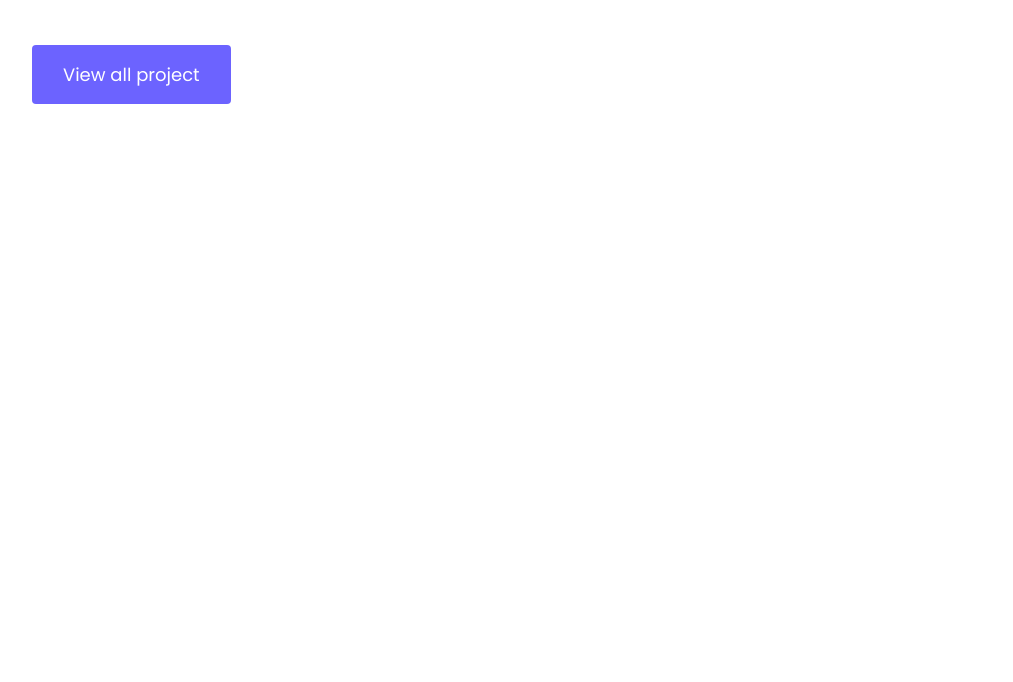
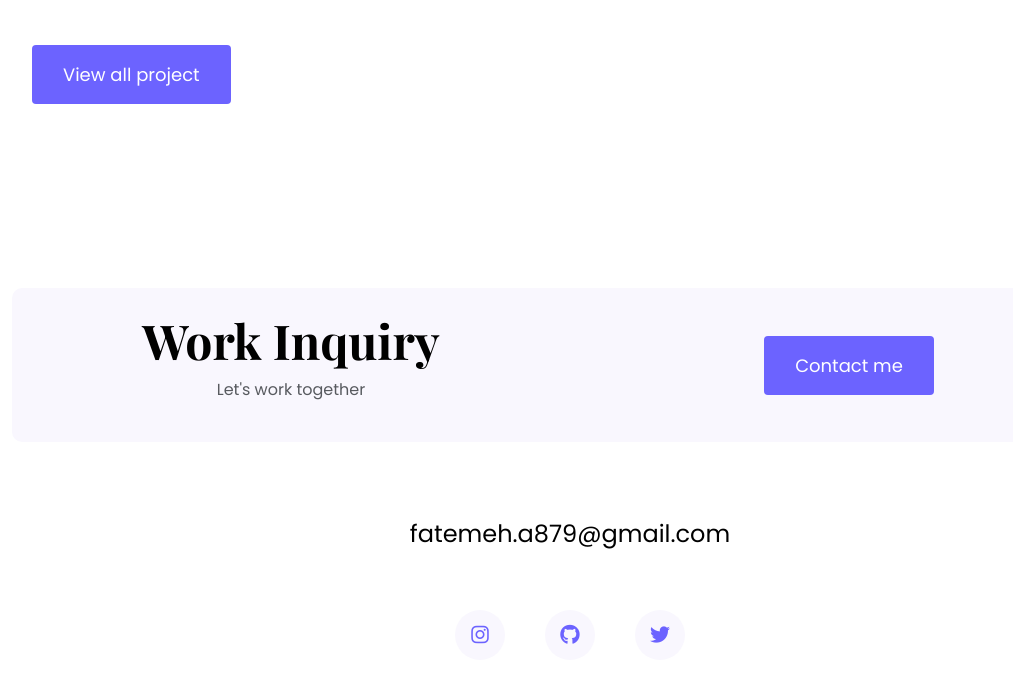
Before and after one commit to fatemeh133/Portfolio-Project, a plain HTML site: page about.html in a window 1280 px wide. Shown: the part 644-1326 px from the top of the page, without its empty margins (70-1083 px from the left). Before the commit the page ends 932 px from the top, so only its background shows below. Drawn offline with nearby package versions, Linux system fonts and the light colour scheme; a web font is replaced by a local one.

Commit message:
add footer to pages

```diff
--- a/Styles/portfolio.css
+++ b/Styles/portfolio.css
@@ -116,6 +116,36 @@ nav a:hover {
 .active a {
   color: var(--btn-color);
 }
+.footer {
+  font-size: 48px;
+}
+.footer-box {
+  background-color: var(--hero-background-color);
+  text-align: center;
+  border-radius: 10px;
+}
+.email-link {
+  text-decoration: none;
+  color: black;
+  font-size: 24px;
+}
+footer a:hover {
+  color: var(--btn-color);
+}
+.icons a {
+  margin: 0 20px;
+  padding: 10px 14px;
+  font-size: 20px;
+  color: var(--btn-color);
+  background-color: var(--hero-background-color);
+  height: 50px;
+  width: 50px;
+}
+.icons a:hover {
+  color: var(--hero-background-color);
+  background-color: var(--btn-color);
+}
+
 @media (max-width: 960px) {
   h1,
   .title-about {
--- a/about.html
+++ b/about.html
@@ -68,5 +68,36 @@
         </div>
       </div>
     </div>
+    <div class="container">
+      <footer>
+        <div
+          class="footer-box d-none d-md-flex py-4 d-flex justify-content-between"
+        >
+          <div class="col">
+            <h1 class="footer">Work Inquiry</h1>
+            <p class="text-muted">Let's work together</p>
+          </div>
+          <div class="col">
+            <a href="" class="btn btn-brand mt-4">Contact me</a>
+          </div>
+        </div>
+        <div class="footer text-center my-5">
+          <div class="mb-5">
+            <a href="" class="email-link">fatemeh.a879@gmail.com</a>
+          </div>
+          <div class="icons d-flex justify-content-center">
+            <a href="" class="rounded-circle"
+              ><i class="fa-brands fa-instagram"></i
+            ></a>
+            <a href="" class="rounded-circle"
+              ><i class="fa-brands fa-github"></i
+            ></a>
+            <a href="" class="rounded-circle"
+              ><i class="fa-brands fa-twitter"></i
+            ></a>
+          </div>
+        </div>
+      </footer>
+    </div>
   </body>
 </html>
```
Also changed, not shown: contact.html (+31 -0 lines), index.html (+31 -0 lines), work.html (+31 -0 lines).
